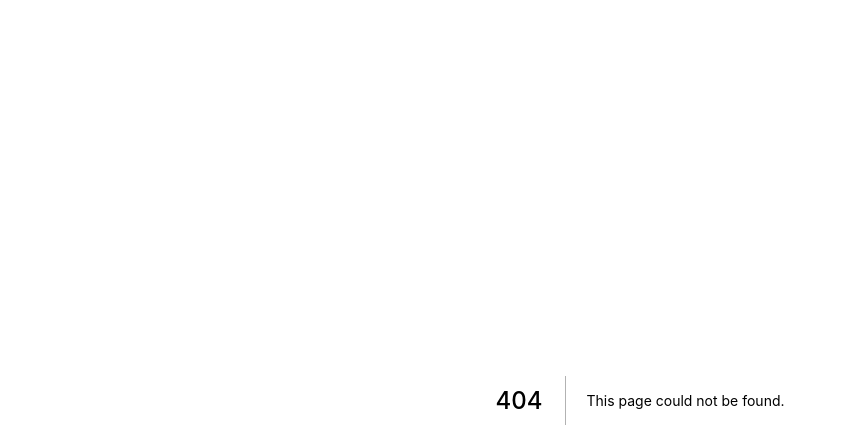
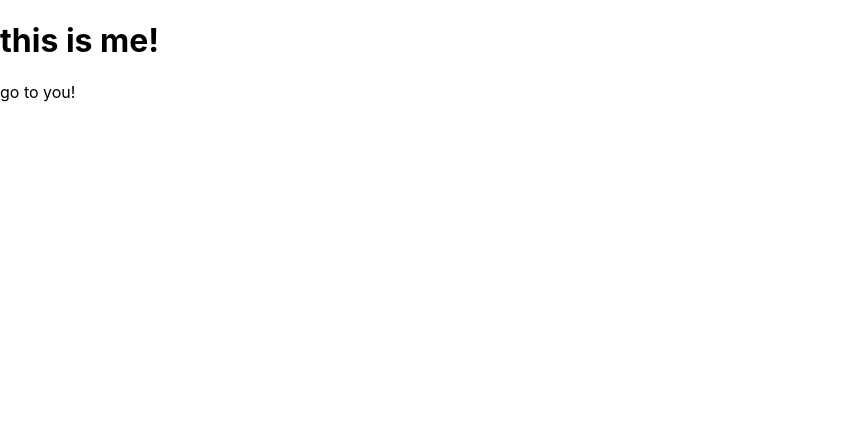
Before and after one commit to mohdaminkhan/myblog, a Next.js app: page /me in a window 1280 px wide. Before the commit this address had no page. Shown: the top 448 px of the page, without its empty margins (0-847 px from the left). Built offline with nearby package versions, Linux system fonts and the light colour scheme.

Commit message:
changed output_location to out, added some pages

```diff
--- /dev/null
+++ b/pages/me.tsx
@@ -0,0 +1,24 @@
+import Link from 'next/link'
+
+
+
+
+
+
+function Me() {
+
+return (
+	<div>
+	<h1>this is me!</h1>
+	<Link href="you">
+		<a>go to you!</a>
+	</Link>
+	</div>
+
+	)
+
+}
+
+
+
+export default Me
```
Also changed, not shown: pages/routes/[pid].tsx (added, +14 -0 lines), pages/you.tsx (added, +14 -0 lines).
